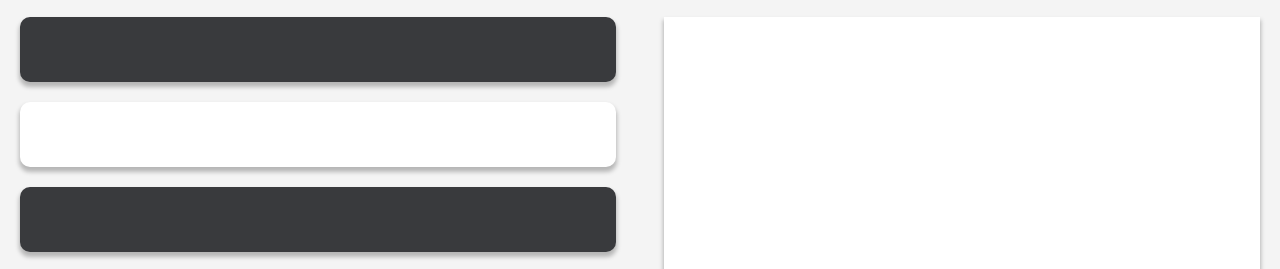
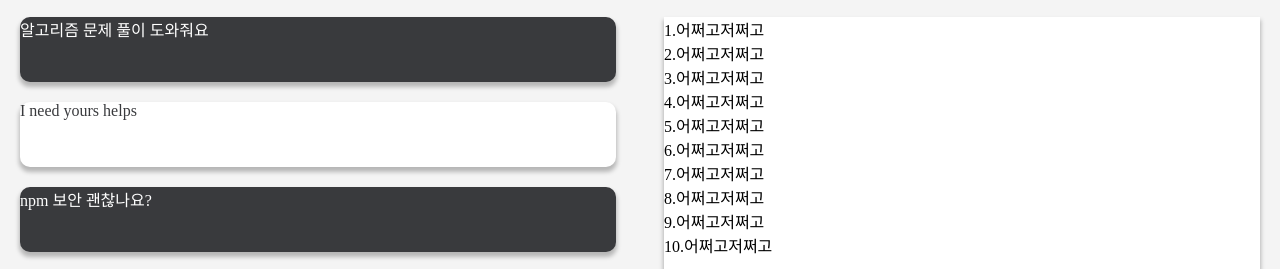
Before and after one commit to paulsea27115/Tait, a plain HTML site: page index.html in a window 1280 px wide. Shown: the part 627-896 px from the top of the page. Drawn offline with Linux system fonts and the light colour scheme; a web font is replaced by a local one.

Commit message:
업데이트

```diff
--- a/CSS/style.css
+++ b/CSS/style.css
@@ -325,9 +325,11 @@ section > ul.comment-list > li{
 	background:rgba(57,58,61,1);
     border-radius: 10px;
     margin-top: 20px;
+    color: white;
 }
 section > ul.comment-list > li:nth-child(2n){
     background:rgb(255, 255, 255);
+    color: rgba(57,58,61,1);
 }
 section > ul.top-list{
     width: 100%;
--- a/index.html
+++ b/index.html
@@ -32,34 +32,31 @@
             <section class="main-comment">
                 <div class="title">개발자 커뮤니티</div>
                 <ul class="comment-list">
-                    <li></li>
-                    <li></li>
-                    <li></li>
-                    <li></li>
-                    <li></li>
-                    <li></li>
+                    <li>알고리즘 문제 풀이 도와줘요</li>
+                    <li>I need yours helps</li>
+                    <li>npm 보안 괜찮나요?</li>
+                    <li>gopher 한국에서는 언제 할것같나요?</li>
+                    <li>jsp 요즘 업계에서 많이 사용되나요?</li>
+                    <l  i>같이 개발할 사람</l>
                 </ul>
             </section>
             <div id="space"></div>
             <section class="main-top">
                 <div class="title">개발자 커뮤니티</div>
                 <ul class="top-list">
-                    <li></li>
-                    <li></li>
-                    <li></li>
-                    <li></li>
-                    <li></li>
-                    <li></li>
-                    <li></li>
-                    <li></li>
-                    <li></li>
-                    <li></li>
+                    <li>1.어쩌고저쩌고</li>
+                    <li>2.어쩌고저쩌고</li>
+                    <li>3.어쩌고저쩌고</li>
+                    <li>4.어쩌고저쩌고</li>
+                    <li>5.어쩌고저쩌고</li>
+                    <li>6.어쩌고저쩌고</li>
+                    <li>7.어쩌고저쩌고</li>
+                    <li>8.어쩌고저쩌고</li>
+                    <li>9.어쩌고저쩌고</li>
+                    <li>10.어쩌고저쩌고</li>
                 </ul>
             </section>
         </section>
     </main>
-    <script>
-
-    </script>
 </body>
 </html>
```
